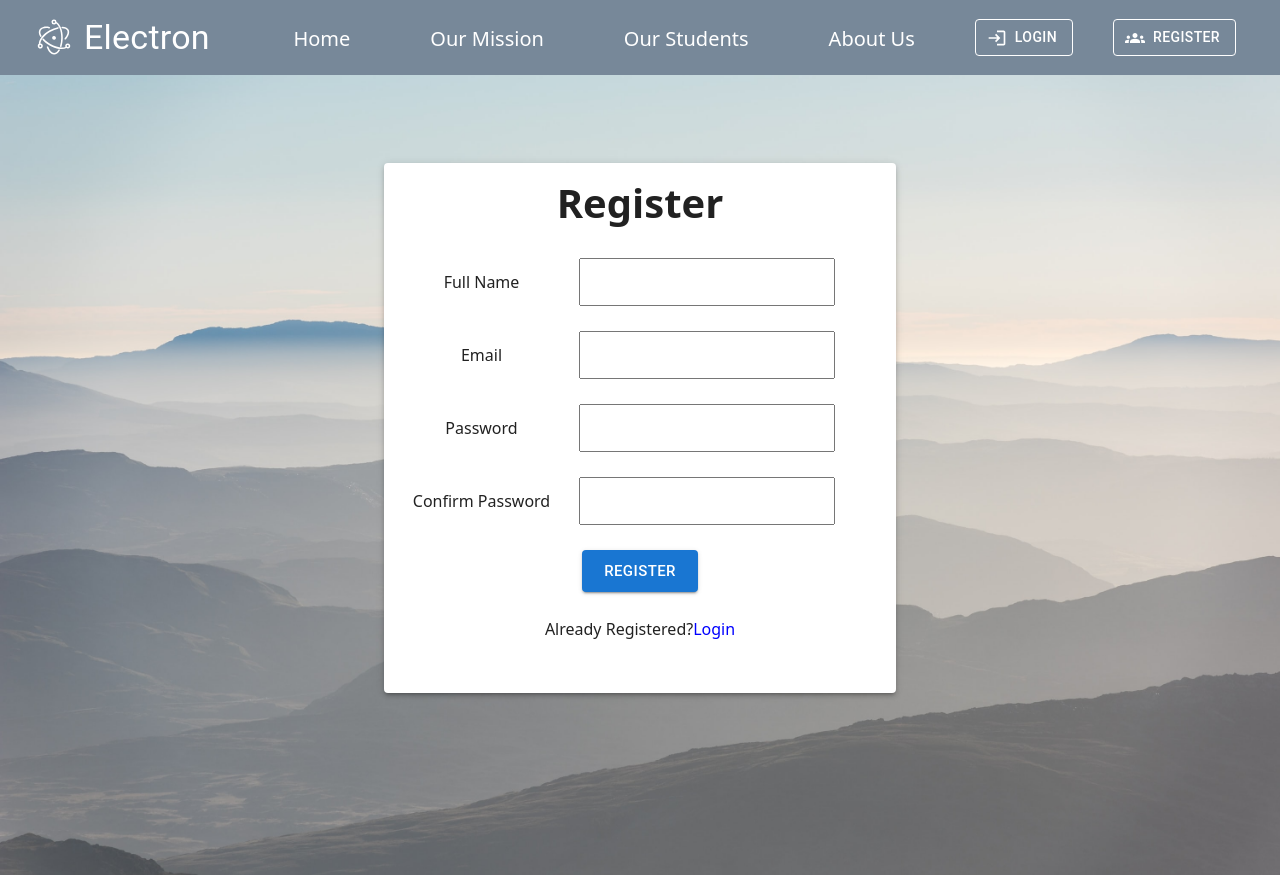
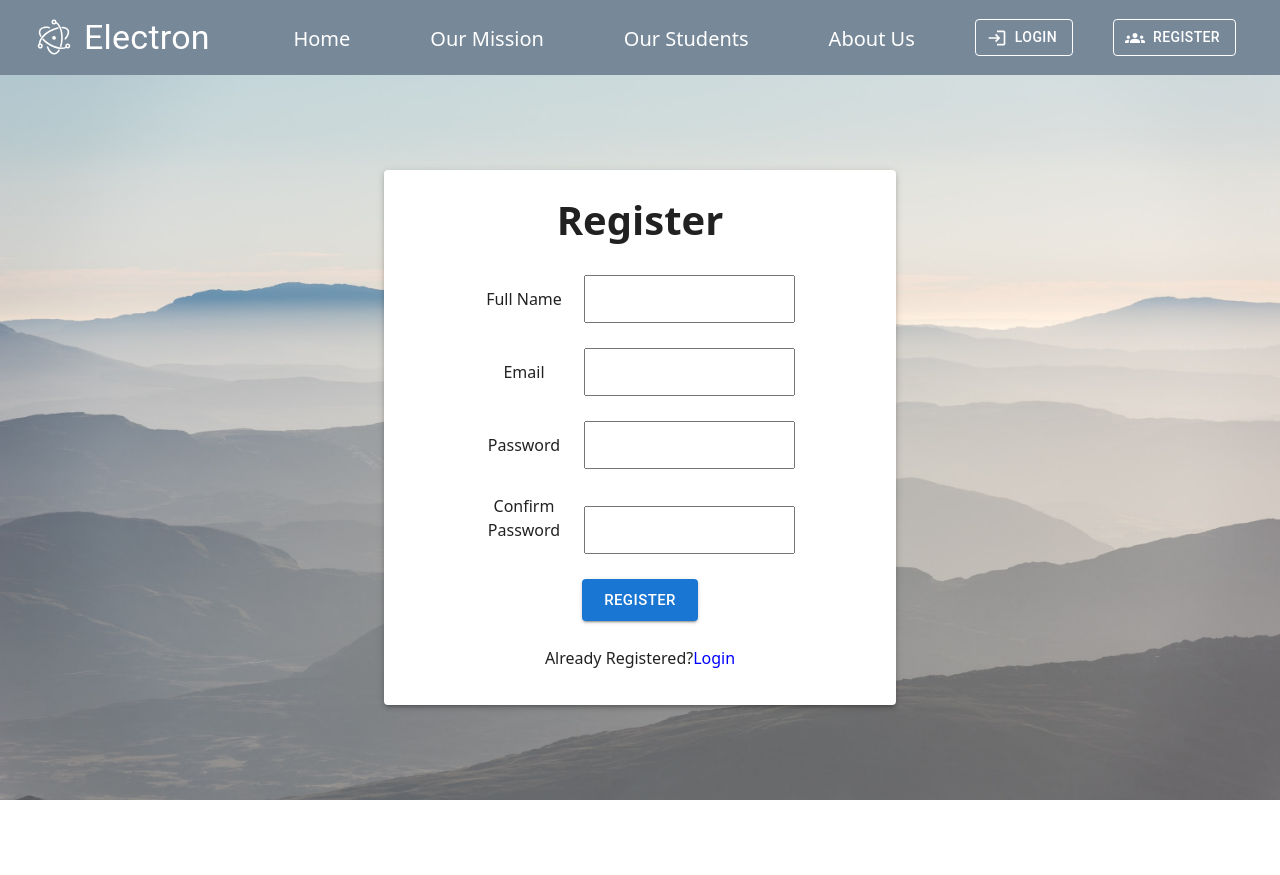
Before and after one commit to Kotasaigoutham89/sai, a React (Create React App) app: page /Register in a window 1280 px wide. After the commit the page ends 800 px from the top, so only its background shows below. Built offline with nearby package versions, Linux system fonts and the light colour scheme.

Commit message:
reponsive login and register pages

```diff
--- a/package.json
+++ b/package.json
@@ -4,6 +4,7 @@
   "homepage": "https://Kotasaigoutham89.github.io/sai",
   "private": true,
   "dependencies": {
+    "@emailjs/browser": "^3.6.2",
     "@emotion/react": "^11.8.2",
     "@emotion/styled": "^11.8.1",
     "@mui/icons-material": "^5.5.1",
--- a/src/App.css
+++ b/src/App.css
@@ -89,10 +89,17 @@ body {
 
 .Login-Background {
   background-image: url("./images/Login-Background.jpg");
-  height: 800px;
+  height: 725px;
+  width:100%;
   background-position: center;
   background-repeat: no-repeat;
   background-size: cover;
+  display: flex;
+  justify-content: center;
+  align-items: center;
+}
+.Login-Box{
+  width:40%;
 }
 
 .Login_Box {
@@ -113,18 +120,21 @@ body {
 
 .input-name {
   display: inline-block;
-  width: 195px;
+  width: 120px;
   text-align: center;
 }
 
 .input {
   padding: 10px;
-  width: 50%;
+  width: 60%;
 }
 
 .input-button {
   display: flex;
   justify-content: center;
+}
+.login-borders{
+  padding:10px 80px;
 }
 
 .display-menu {
@@ -170,6 +180,7 @@ body {
   padding-top: 10;
   height: 400px;
   width: 40%;
+  margin-bottom: 40px;
 }
 
 .modal-poster {
@@ -212,6 +223,9 @@ body {
   .customer-review-card {
     height: 450px;
   }
+  .Login-Box{
+    width:60%;
+  }
 }
 
 @media only screen and (max-width: 968px) {
@@ -229,6 +243,15 @@ body {
 }
 
 @media only screen and (max-width: 768px) {
+  .input-name{
+    width:80px;
+  }
+  .login-borders {
+    padding: 10px 10px;
+}
+  .Login-Box{
+    width:80%;
+  }
   .modal-poster{
     width: 85%;
     height: 10%;
--- a/src/components/Login.js
+++ b/src/components/Login.js
@@ -24,10 +24,8 @@ export default function Login() {
         <>
             <Navbar />
             <div className="Login-Background">
-                <Box
-                    className='login-background'
-                >
-                    <Paper elevation={3}>
+                <Box className="Login-Box">
+                    <Paper elevation={3} className="login-borders">
                         <div className="title" style={{ marginTop: 10 }}>Login</div>
                         <div>
                             <div className="input-label">
--- a/src/components/Modal.js
+++ b/src/components/Modal.js
@@ -4,13 +4,36 @@ import "../App.css";
 import googleplay from "../images/google-play-store.svg";
 import appstore from "../images/apple-store.svg";
 import CloseIcon from '@mui/icons-material/Close';
+import emailjs from '@emailjs/browser';
+import Button from '@mui/material/Button';
+
 export default function Modal() {
     const [poster, setPoster] = useState(true)
+    const [fullname, setFullname] = useState("")
+    const [phonenumber, setPhoneNumber] = useState("")
+    const [email, setEmail] = useState("")
     const close = () => {
         setPoster(false)
     }
-    const googleplaylink =()=>{
-        window.open("https://oswqa.courses.store/183002?utm_source%3Dwhatsapp%26utm_medium%3Dtutor-course-referral-wa%26utm_campaign%3Dcourse-overview-app")
+    // const googleplaylink =()=>{
+    //     window.open("https://oswqa.courses.store/183002?utm_source%3Dwhatsapp%26utm_medium%3Dtutor-course-referral-wa%26utm_campaign%3Dcourse-overview-app")
+    // }
+    const submit =(e)=>{
+        e.preventDefault();
+
+    emailjs.sendForm('gmail', 'template_0to3fc5', {
+        fullname:fullname,
+        phonenumber:phonenumber,
+email:email
+    }, 'SkuAnMOOMXMPg5ph_')
+      .then((result) => {
+          console.log(result.text);
+      }, (error) => {
+          console.log(error.text);
+      });
+
+
+
     }
     return (
         <>
@@ -19,13 +42,32 @@ export default function Modal() {
                     <div className="close-poster" onClick={close}>
                         <CloseIcon />
                     </div>
-                    <div className='modal-poster-center'>
+                    <div className="title" style={{ marginTop: 10 }}>Book free demo class</div>
+                        <div>
+                            <div className="input-label-register">
+                                <label className="input-name">Full Name</label>
+                                <input type="text" className="input" value={fullname} onChange={(event) => setFullname(event.target.value)} />
+                            </div>
+                            <div className="input-label-register">
+                                <label className="input-name">Phone Number</label>
+                                <input type="number" className="input" value={phonenumber} onChange={(event) => setPhoneNumber(event.target.value)}/>
+                            </div>
+                            <div className="input-label-register">
+                                <label className="input-name">Email ID</label>
+                                <input type="text" className="input" value={email} onChange={(event) => setEmail(event.target.value)}/>
+                            </div>
+                            <div className="input-button">
+                                <Button size="large" variant="contained" onClick={submit}>Login</Button>
+                            </div>
+                        </div>
+
+                    {/* <div className='modal-poster-center'>
                         <div style={{ fontSize: "30px", fontWeight: "500px" }}>We are avaliable in apps too</div>
                         <div>
                             <img src={googleplay} alt="target" className="playstore-images" onClick={googleplaylink}/>
                             <img src={appstore} alt="target" className="playstore-images"onClick={googleplaylink} />
                         </div>
-                    </div>
+                    </div> */}
                 </Paper>
             }
         </>
--- a/src/components/NavBar.js
+++ b/src/components/NavBar.js
@@ -42,7 +42,7 @@ function Navbar() {
             </div>
             <div className="flex" >
               <ul className='navbar-list' >
-                <li className="navbar-list-item navbar-items" >Home</li>
+                <li onClick={()=>navigate("/sai")} className="navbar-list-item navbar-items" >Home</li>
                 <li className="navbar-list-item navbar-items" >Our Mission</li>
                 <li className="navbar-list-item navbar-items" >Our Students</li>
                 <li className="navbar-list-item navbar-items">About Us</li>
--- a/src/components/Register.js
+++ b/src/components/Register.js
@@ -23,21 +23,8 @@ export default function Register() {
         <>
             <Navbar />
             <div className="Login-Background">
-                <Box
-                    sx={{
-                        display: 'flex',
-                        justifyContent: 'center',
-                        alignContent: 'center',
-                        flexWrap: 'wrap',
-                        paddingTop: 10,
-                        '& > :not(style)': {
-                            m: 1,
-                            width: "40%",
-                            height: 530,
-                        },
-                    }}
-                >
-                    <Paper elevation={3}>
+                <Box className="Login-Box">
+                    <Paper elevation={3} className="login-borders">
                         <div className="title" style={{ marginTop: 10 }}>Register</div>
                         <div>
                             <div className="input-label-register">
```
Also changed, not shown: 26 other files (tests, documents, lock files or other folders).
